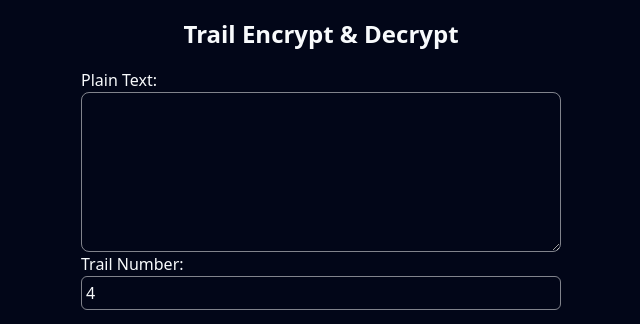
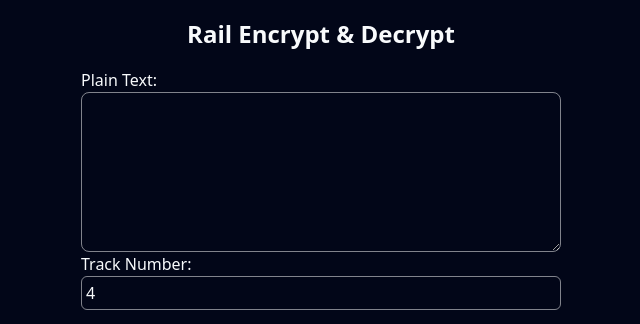
Before and after one commit to WongWong1209/rail-encrypt, a Next.js app: page / in a window 1280 px wide. Shown: the top 324 px of the page, without its empty margins (319-959 px from the left). Built offline with nearby package versions, Linux system fonts and the light colour scheme.

Commit message:
Update page.jsx

```diff
--- a/app/page.jsx
+++ b/app/page.jsx
@@ -16,7 +16,7 @@ const MainPage = () => {
       });
       return temp;
     });
-  }, [text]);
+  }, [text, tracks]);
 
   const cells = [...text].map((c, index) => {
     let pos;
@@ -47,7 +47,7 @@ const MainPage = () => {
   return (
     <div className='flex flex-col items-center gap-4 w-[100vw]'>
       <h1 className='font-black text-[1.5rem] mt-[1rem]'>
-        Trail Encrypt & Decrypt
+        Rail Encrypt & Decrypt
       </h1>
       <div className='flex flex-col'>
         <label htmlFor='plain-text'>Plain Text:</label>
@@ -60,7 +60,7 @@ const MainPage = () => {
           }}
         />
         <button></button>
-        <label>Trail Number:</label>
+        <label>Track Number:</label>
         <input
           type='number'
           className='border rounded-sm border-white/50 p-1'
```
